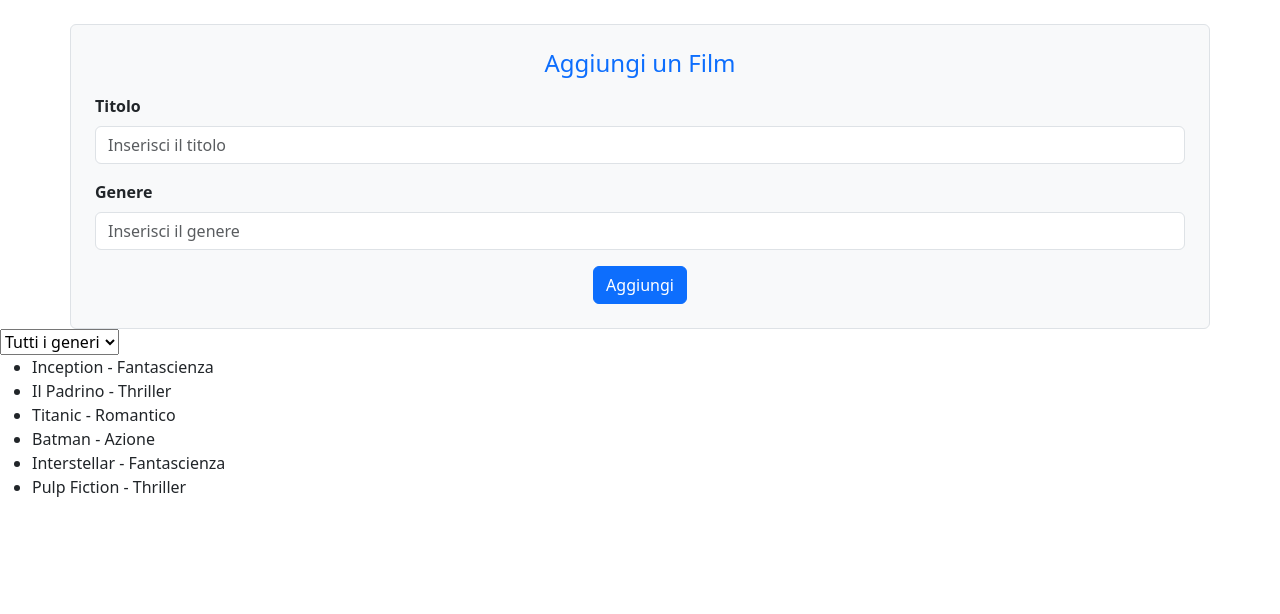
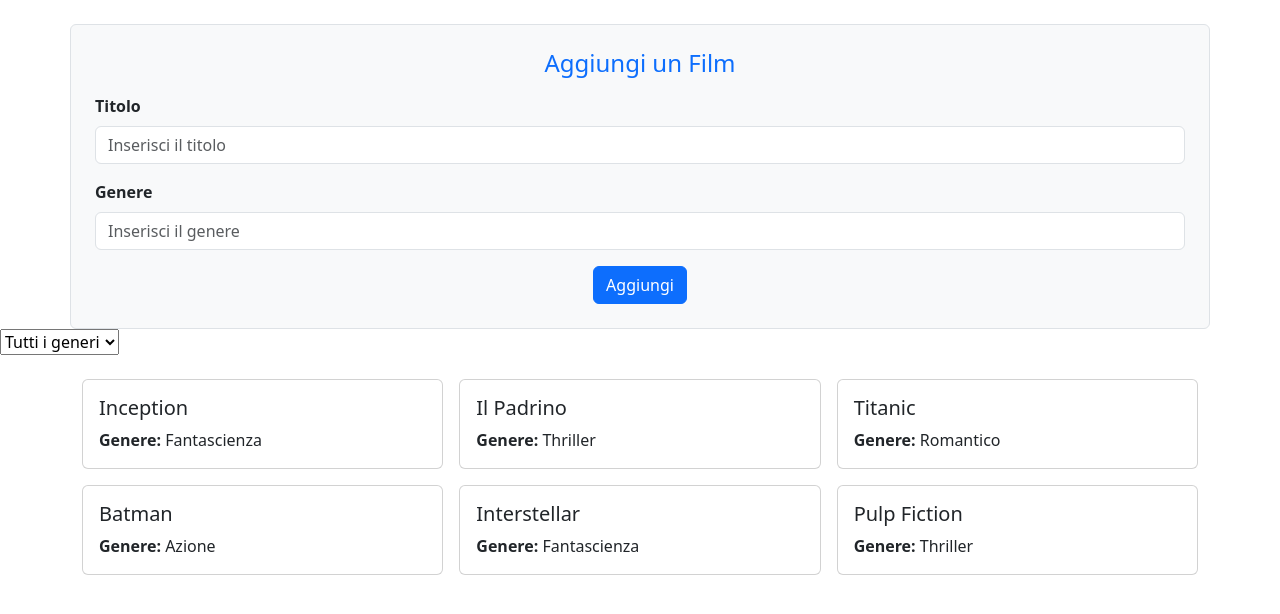
Before and after one commit to Michecosa/react-movie-filter, a React (Vite) app: page / in a window 1280 px wide. Shown: the top 614 px of the page. Built offline with nearby package versions, Linux system fonts and the light colour scheme.

Commit message:
Add bootstrap classes to style the MoviesList component

```diff
--- a/src/components/movies-list/MoviesList.jsx
+++ b/src/components/movies-list/MoviesList.jsx
@@ -1,13 +1,24 @@
 export default function MoviesList({ filteredMovies }) {
   return (
-    <>
-      <ul>
-        {filteredMovies.map((movie, index) => (
-          <li key={index}>
-            {movie.title} - {movie.genre}
-          </li>
-        ))}
-      </ul>
-    </>
+    <div className="container mt-4">
+      {filteredMovies.length === 0 ? (
+        <p className="text-center text-muted">Nessun film trovato</p>
+      ) : (
+        <div className="row g-3">
+          {filteredMovies.map((movie, index) => (
+            <div key={index} className="col-md-4">
+              <div className="card h-100">
+                <div className="card-body">
+                  <h5 className="card-title">{movie.title}</h5>
+                  <p className="card-text">
+                    <span className="fw-semibold">Genere:</span> {movie.genre}
+                  </p>
+                </div>
+              </div>
+            </div>
+          ))}
+        </div>
+      )}
+    </div>
   );
 }
```
